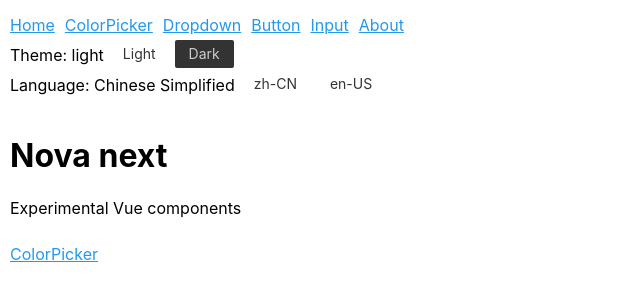
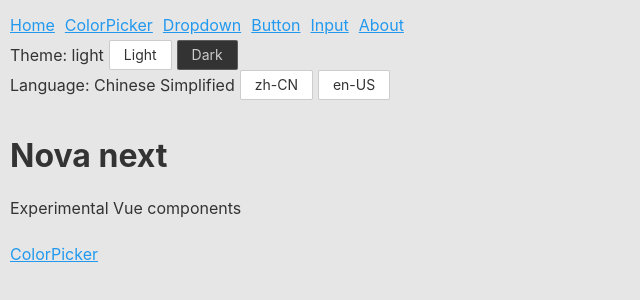
Before and after one commit to em2046/nova-next, a Vue app: page / in a window 1280 px wide. Shown: the top 300 px of the page, without its empty margins (0-640 px from the left). Built offline with nearby package versions, Linux system fonts and the light colour scheme.

Commit message:
fix: theme border

```diff
--- a/src/App.tsx
+++ b/src/App.tsx
@@ -18,8 +18,8 @@ export default defineComponent({
       const theme = localStorage.getItem(storageThemeKey);
       if (theme) {
         state.theme = theme;
-        setBodyTheme(theme);
       }
+      setBodyTheme(state.theme);
     }
 
     initTheme();
--- a/src/styles/themes/dark.css
+++ b/src/styles/themes/dark.css
@@ -4,5 +4,6 @@
   --nova-bg: hsl(0, 0%, 10%);
   --nova-cpmponent-border-color: hsla(0, 0%, 100%, 0.1);
   --nova-border-color: hsla(0, 0%, 100%, 0.2);
+  --nova-border: 1px solid var(--nova-border-color);
   --nova-symbol-color: hsla(0, 0%, 100%, 0.5);
 }
--- a/src/styles/themes/light.css
+++ b/src/styles/themes/light.css
@@ -4,5 +4,6 @@
   --nova-bg: hsl(0, 0%, 90%);
   --nova-cpmponent-border-color: hsla(0, 0%, 0%, 0.1);
   --nova-border-color: hsla(0, 0%, 0%, 0.2);
+  --nova-border: 1px solid var(--nova-border-color);
   --nova-symbol-color: hsla(0, 0%, 0%, 0.5);
 }
--- a/src/styles/themes/vars.css
+++ b/src/styles/themes/vars.css
@@ -21,6 +21,5 @@
     inset 0 0 2px 0 hsla(0, 0%, 0%, 0.5);
 
   --nova-border-radius: 2px;
-  --nova-border: 1px solid var(--nova-border-color);
   --nova-primary-border: 1px solid var(--nova-primary-color);
 }
```
